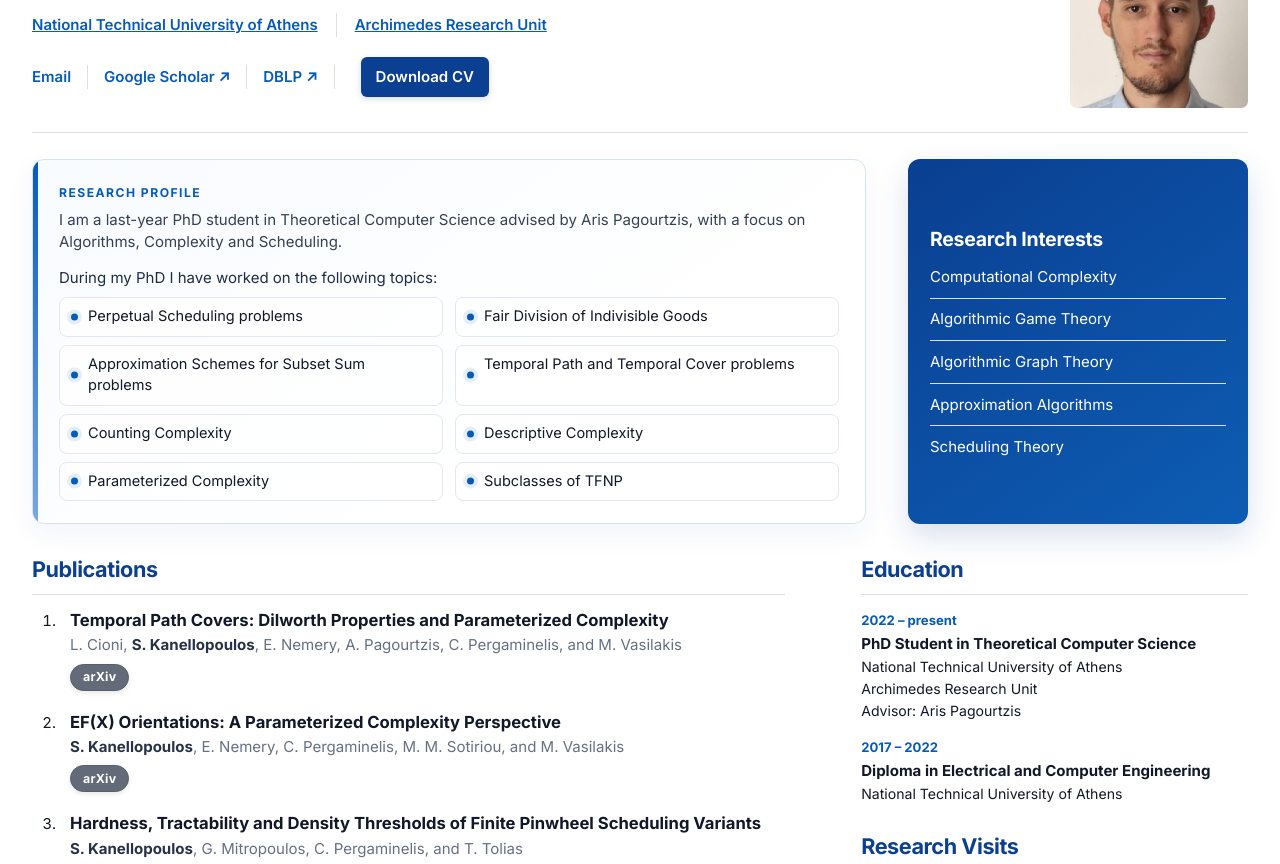
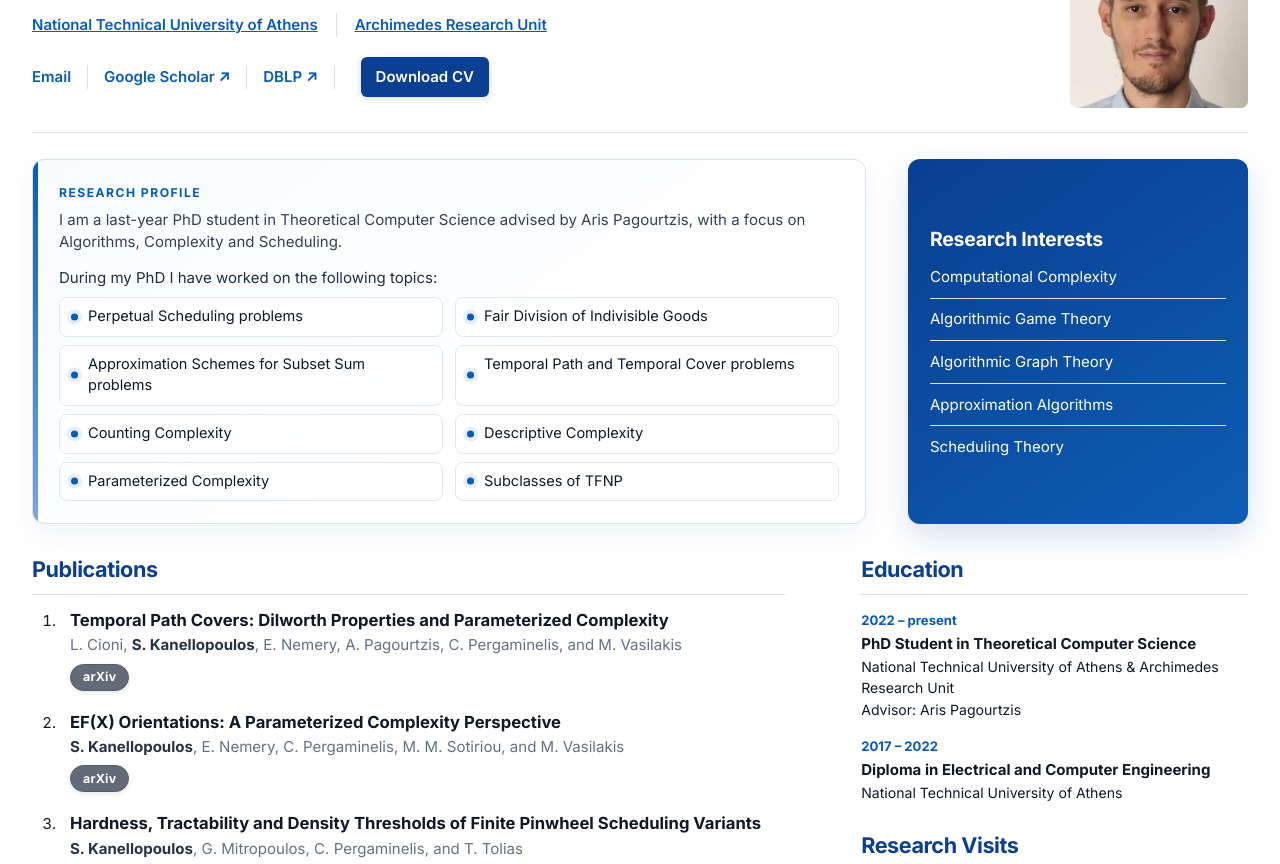
Before and after one commit to skanellopoulos/skanellopoulos.github.io, a plain HTML site: page index.html in a window 1280 px wide. Shown: the part 165-1029 px from the top of the page. Drawn offline with Linux system fonts and the light colour scheme.

Commit message:
Add files via upload

```diff
--- a/index.html
+++ b/index.html
@@ -152,8 +152,7 @@
           <article class="compact-entry">
             <span class="date">2022 – present</span>
             <h3>PhD Student in Theoretical Computer Science</h3>
-            <p>National Technical University of Athens</p>
-            <p>Archimedes Research Unit</p>
+            <p>National Technical University of Athens & Archimedes Research Unit</p>
             <p>Advisor: Aris Pagourtzis</p>
           </article>
           <article class="compact-entry">
```
